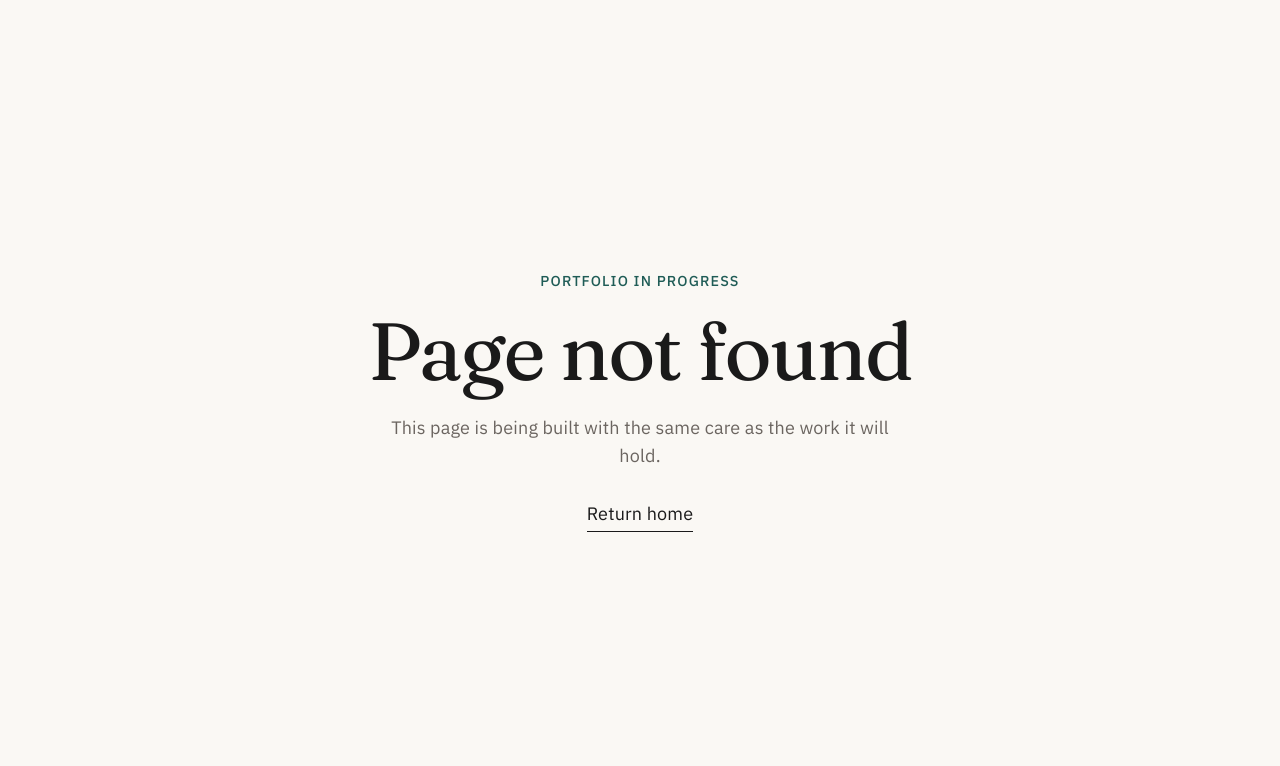
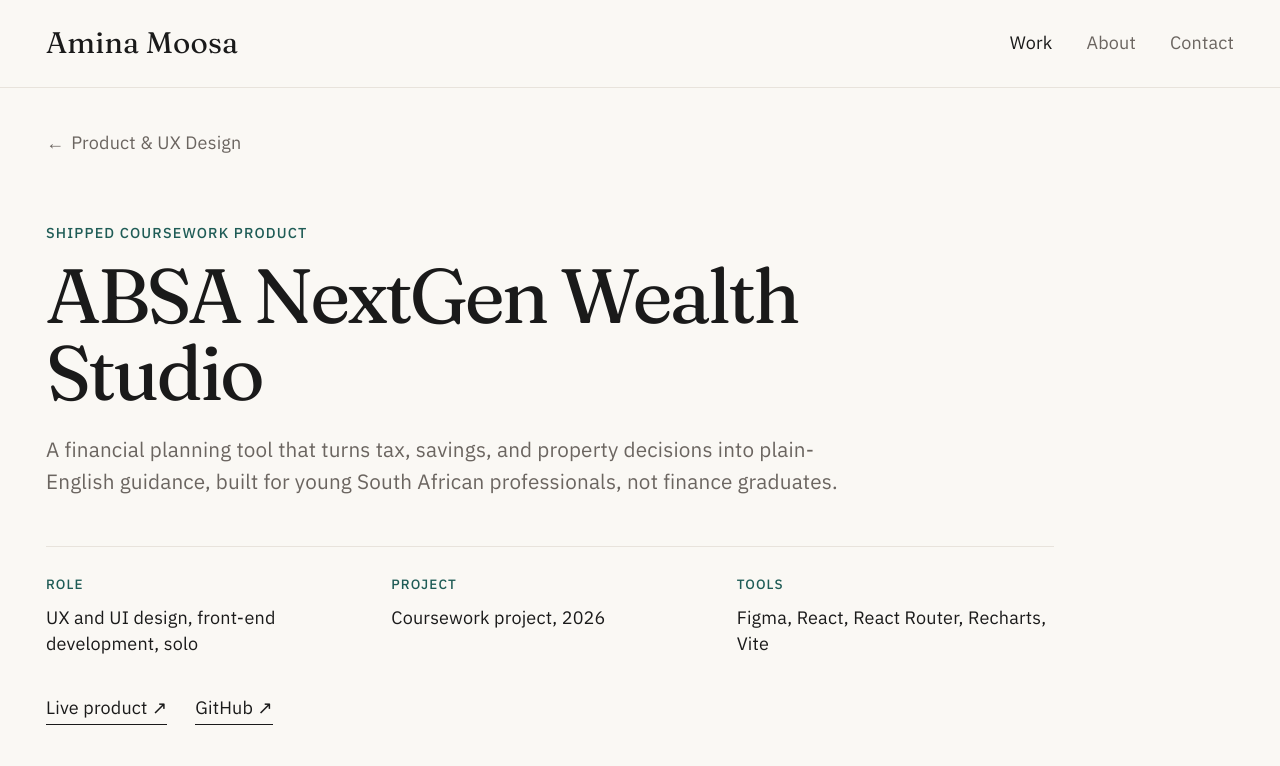
Before and after one commit to Wandering-Wind/wandering-wind.github.io, a React (Vite) app: page /work/product-ux/absa-nextgen in a window 1280 px wide. Before the commit this address had no page. Shown: the top 766 px of the page. Built offline with nearby package versions, Linux system fonts and the light colour scheme.

Commit message:
Absa Case study page created

```diff
--- a/src/App.jsx
+++ b/src/App.jsx
@@ -2,6 +2,7 @@
 import ComingSoonPage from './pages/ComingSoonPage.jsx'
 import LandingPage from './pages/LandingPage.jsx'
 import ProductUXPage from './pages/ProductUXPage.jsx'
+import AbsaNextGenPage from './pages/case-studies/AbsaNextGenPage.jsx'
 
 function App() {
   return (
@@ -17,6 +18,10 @@
       />
       <Route path="/work/product-ux" element={<ProductUXPage />} />
       <Route
+        path="/work/product-ux/absa-nextgen"
+        element={<AbsaNextGenPage />}
+      />
+      <Route
         path="/work/game-design"
         element={<ComingSoonPage title="Game Design & Development" />}
       />
--- /dev/null
+++ b/src/pages/case-studies/AbsaNextGenPage.jsx
@@ -0,0 +1,70 @@
+import { Link } from 'react-router-dom'
+import SiteFooter from '../../components/layout/SiteFooter.jsx'
+import SiteHeader from '../../components/layout/SiteHeader.jsx'
+import '../../styles/pages/case-studies/CaseStudyPage.css'
+
+function AbsaNextGenPage() {
+  return (
+    <div className="case-study-page">
+      <SiteHeader workIsCurrent />
+
+      <main className="case-study-main">
+        <header className="case-study-hero">
+          <Link className="case-study-hero__back" to="/work/product-ux">
+            <span aria-hidden="true">←</span> Product &amp; UX Design
+          </Link>
+
+          <p className="case-study-hero__status">Shipped coursework product</p>
+          <h1>ABSA NextGen Wealth Studio</h1>
+          <p className="case-study-hero__summary">
+            A financial planning tool that turns tax, savings, and property
+            decisions into plain-English guidance, built for young South
+            African professionals, not finance graduates.
+          </p>
+
+          <dl className="case-study-meta">
+            <div>
+              <dt>Role</dt>
+              <dd>UX and UI design, front-end development, solo</dd>
+            </div>
+            <div>
+              <dt>Project</dt>
+              <dd>Coursework project, 2026</dd>
+            </div>
+            <div>
+              <dt>Tools</dt>
+              <dd>Figma, React, React Router, Recharts, Vite</dd>
+            </div>
+          </dl>
+
+          <nav className="case-study-links" aria-label="Project links">
+            <a
+              href="https://wandering-wind.github.io/AbsaNextGen/#/home"
+              target="_blank"
+              rel="noreferrer"
+            >
+              Live product <span aria-hidden="true">↗</span>
+            </a>
+            <a
+              href="https://github.com/Wandering-Wind/AbsaNextGen"
+              target="_blank"
+              rel="noreferrer"
+            >
+              GitHub <span aria-hidden="true">↗</span>
+            </a>
+          </nav>
+
+          <p className="case-study-disclaimer">
+            This independent coursework project uses ABSA as the organisation
+            named in the assignment brief. It was not commissioned by or
+            produced in partnership with ABSA.
+          </p>
+        </header>
+      </main>
+
+      <SiteFooter />
+    </div>
+  )
+}
+
+export default AbsaNextGenPage
--- /dev/null
+++ b/src/styles/pages/case-studies/CaseStudyPage.css
@@ -0,0 +1,134 @@
+.case-study-page {
+  display: flex;
+  min-height: 100svh;
+  flex-direction: column;
+  background: var(--color-paper);
+}
+
+.case-study-main {
+  width: min(100%, 1440px);
+  margin: 0 auto;
+}
+
+.case-study-hero {
+  max-width: 1100px;
+  padding: 42px 46px 64px;
+}
+
+.case-study-hero__back {
+  display: inline-flex;
+  align-items: center;
+  gap: 7px;
+  color: var(--color-stone);
+  text-decoration: none;
+}
+
+.case-study-hero__status {
+  margin-top: 64px;
+  color: var(--color-pine);
+  font-size: 0.8rem;
+  font-weight: 500;
+  letter-spacing: 0.08em;
+  text-transform: uppercase;
+}
+
+.case-study-hero h1 {
+  max-width: 960px;
+  margin: 12px 0 22px;
+  color: var(--color-ink);
+  font-family: var(--font-serif);
+  font-size: clamp(2.7rem, 6vw, 5rem);
+  font-weight: 400;
+  letter-spacing: -0.04em;
+  line-height: 1;
+}
+
+.case-study-hero__summary {
+  max-width: 800px;
+  font-size: 1.15rem;
+  line-height: 1.55;
+}
+
+.case-study-meta {
+  display: grid;
+  grid-template-columns: repeat(3, minmax(0, 1fr));
+  gap: 28px;
+  margin: 48px 0 0;
+  padding-top: 24px;
+  border-top: 1px solid var(--color-border);
+}
+
+.case-study-meta dt {
+  color: var(--color-pine);
+  font-size: 0.75rem;
+  font-weight: 500;
+  letter-spacing: 0.08em;
+  text-transform: uppercase;
+}
+
+.case-study-meta dd {
+  margin: 8px 0 0;
+  color: var(--color-ink);
+  line-height: 1.45;
+}
+
+.case-study-links {
+  display: flex;
+  gap: 28px;
+  margin-top: 38px;
+}
+
+.case-study-links a {
+  padding-bottom: 3px;
+  border-bottom: 1px solid currentColor;
+  color: var(--color-ink);
+  text-decoration: none;
+}
+
+.case-study-hero a:focus-visible {
+  border-radius: 2px;
+  outline: 2px solid var(--color-pine);
+  outline-offset: 5px;
+}
+
+.case-study-disclaimer {
+  max-width: 800px;
+  margin-top: 42px;
+  padding: 18px 20px;
+  border: 1px solid var(--color-border);
+  color: var(--color-stone);
+  font-size: 0.9rem;
+  line-height: 1.5;
+}
+
+@media (hover: hover) {
+  .case-study-hero a:hover {
+    color: var(--color-pine);
+  }
+}
+
+@media (max-width: 900px) {
+  .case-study-hero {
+    padding: 38px 32px 56px;
+  }
+}
+
+@media (max-width: 700px) {
+  .case-study-hero {
+    padding: 32px 24px 48px;
+  }
+
+  .case-study-hero__status {
+    margin-top: 48px;
+  }
+
+  .case-study-meta {
+    grid-template-columns: 1fr;
+    gap: 22px;
+    margin-top: 38px;
+  }
+
+  .case-study-links {
+    flex-wrap: wrap;
+  }
+}
```
